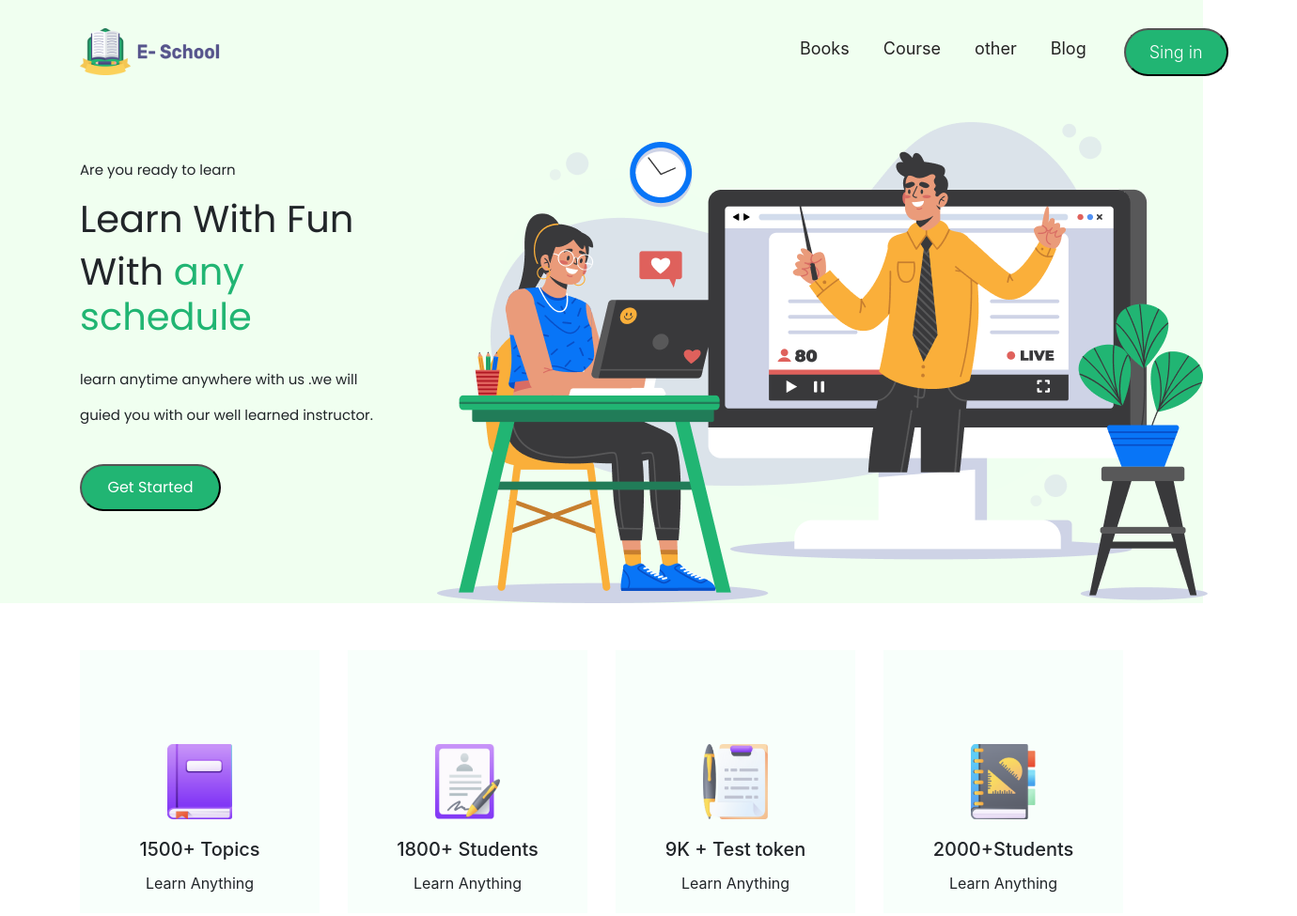
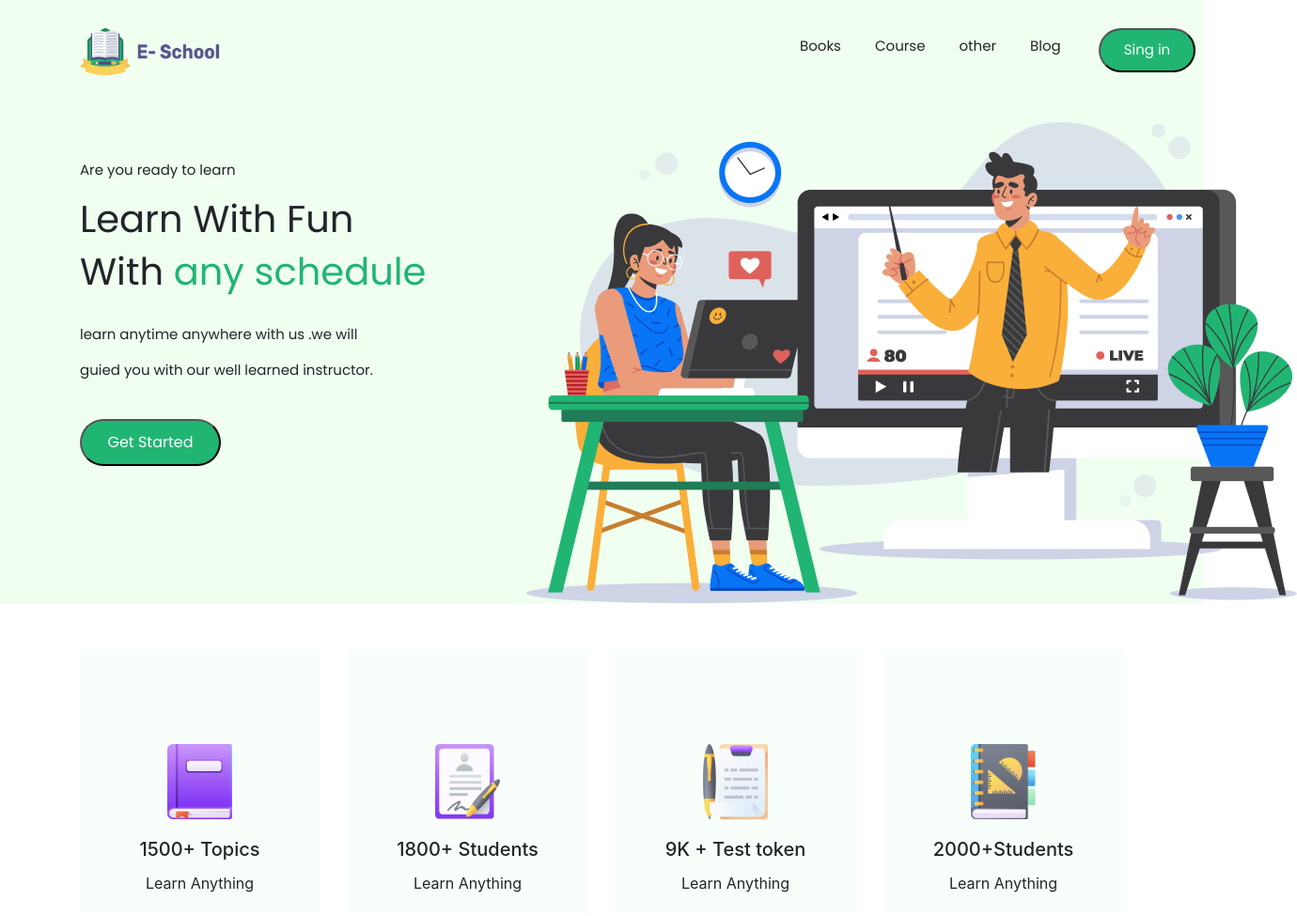
Before and after one commit to PialEbnyHabib/E-School, a plain HTML site: page index.html in a window 1280 px wide. Shown: the top 975 px of the page at 94% size, 1380 px wide, since content can reach past the window. Drawn offline with nearby package versions, Linux system fonts and the light colour scheme.

Commit message:
pushagain

```diff
--- a/index.html
+++ b/index.html
@@ -35,8 +35,8 @@
         <div class="container">
 
             <div class="row">
-                <div class="col-md-4">
-                  <div class="covertext ">
+                <div class="col-md-5">
+                  <div class="covertext">
                       <p>Are you ready to learn</p>
                       <h1>Learn With Fun</h1>
                       <h1>With <span style="color: #21B573;"> any schedule</span></h1> <br>
@@ -50,7 +50,7 @@
                 </div>
 
 
-                <div class="col-md-8">
+                <div class="col-md-7">
                     <div>
                         <img src="images/Photos/Illustration.png" alt="">
                     </div>
--- a/style.css
+++ b/style.css
@@ -21,7 +21,8 @@
     padding-top: 30px;
 }
 .nav-link{
-    font-size: 18px;
+    font-family: 'Poppins', sans-serif;
+    font-size: 15px;
     float: left;
     position: relative;
     left: 600px;
```
